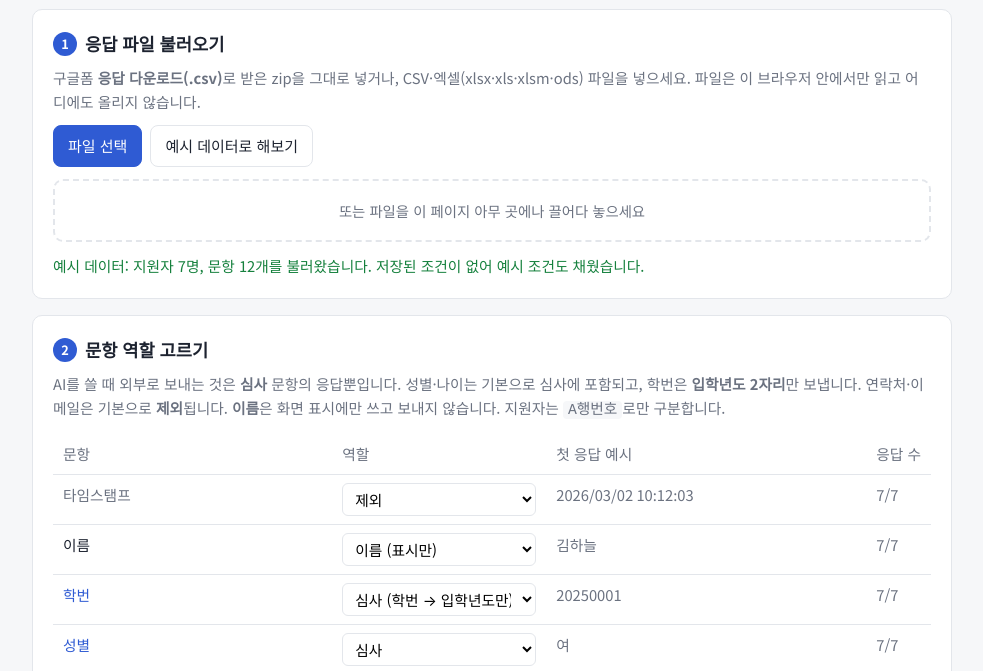
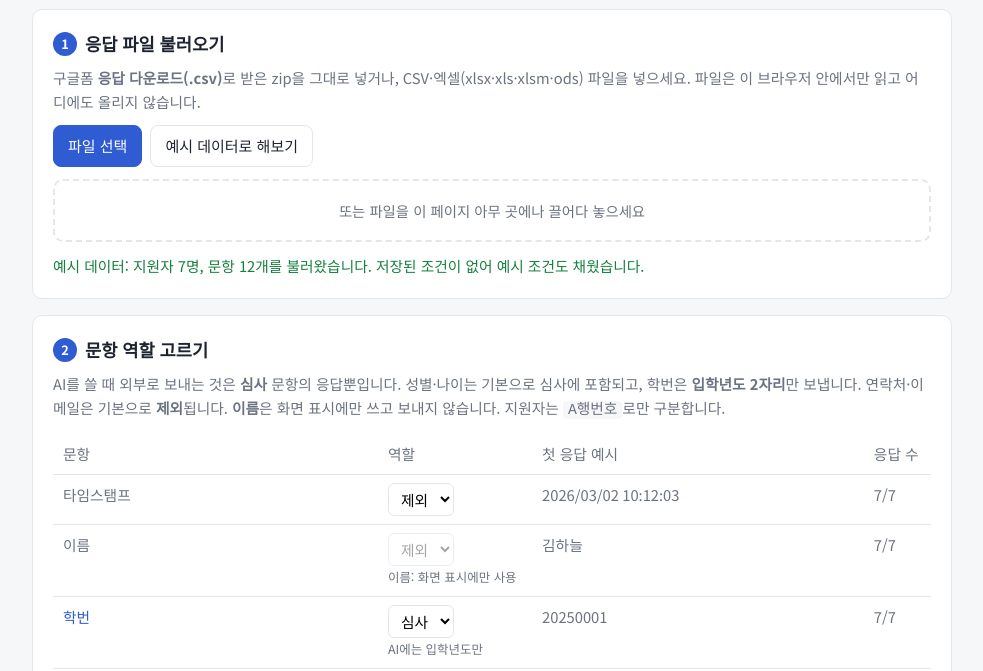
Before and after one commit to krelvisgames-creator/vibe-coding-JunhaYoo, a plain HTML site: page index.html in a window 1280 px wide. Both pictures are taken after a click on the button "예시 데이터로 해보기". Shown: the part 105-776 px from the top of the page, without its empty margins (148-1131 px from the left). Drawn offline with nearby package versions, Linux system fonts and the light colour scheme.

Commit message:
Add files via upload
V1.1

```diff
--- a/app.js
+++ b/app.js
@@ -9,10 +9,12 @@
 const MODEL = "openai/gpt-oss-120b";
 const API_URL = "https://api.groq.com/openai/v1/chat/completions";
 const MAX_TOKENS = 2048; // 한 명분 조건별 판단 + 인용 + 짧은 추론에 충분한 길이
-const REASONING_EFFORT = "low"; // 추론 토큰을 줄여 분당 토큰 한도(8,000)를 아낀다
-// 요청 사이 최소 간격(밀리초). 한 명당 약 1,500~2,000토큰이라 분당 8,000토큰 한도에 맞춰 1분에 4명 정도로 늦춘다.
-// 한도에 닿지 않게 미리 늦추는 것이지 재시도가 아니다.
-const AI_PACE_MS = 15000;
+// 추론 수준. "low"에서는 "평일 저녁 가능"을 "월·수·금 저녁 가능" 조건에 대해 애매로 판단하는 등
+// 포함 관계를 놓쳐서 "medium"으로 올렸다(2026-09-29). 대신 한 명당 토큰이 늘어 요청 간격도 늘렸다.
+const REASONING_EFFORT = "medium";
+// 요청 사이 최소 간격(밀리초). 추론 medium 기준 한 명당 약 2,000~2,500토큰이라 분당 8,000토큰 한도에 맞춰
+// 1분에 3명 정도로 늦춘다. 한도에 닿지 않게 미리 늦추는 것이지 재시도가 아니다.
+const AI_PACE_MS = 20000;
 // 요청 하나에 넣을 지원자 수. 서로 비교하지 않고 독립적으로 판단하도록 한 명씩 보낸다.
 const AI_BATCH_SIZE = 1;
 
@@ -23,25 +25,24 @@ const STORAGE_KEYS = {
   apiKeySlot: "screening.apiKeySlot.v1", // 키 자체가 아니라 저장 위치 이름
 };
 
-// 문항 역할. 외부(AI)로 나가는 것은 REVIEW(심사) 문항의 응답과 STUDENT_ID(입학년도 2자리만)뿐이다.
+// 문항 역할은 "심사"와 "제외" 두 가지만 고를 수 있다(선택지가 많으면 헷갈려서 줄였다).
+// - 심사: AI에 보낸다. 단, 학번 문항(제목에 "학번")은 학번 전체 대신 입학년도 2자리만 보낸다.
+// - 제외: 쓰지 않는다.
+// 이름 문항은 자동으로 찾아 화면 표시에만 쓰고, 역할은 "제외"로 고정해 절대 보내지 않는다.
 const ROLE = {
-  NAME: "name",             // 화면 표시용. 외부로 보내지 않는다.
-  REVIEW: "review",         // 심사 문항. 응답을 그대로 보낸다. 성별·나이도 기본은 여기다.
-  STUDENT_ID: "studentId",  // 심사 문항이지만 학번 전체 대신 입학년도 2자리만 보낸다(예: 20250001 → 25학번).
-  EXCLUDE: "exclude",       // 쓰지 않는다.
+  REVIEW: "review",
+  EXCLUDE: "exclude",
 };
 const ROLE_LABEL = {
-  [ROLE.NAME]: "이름 (표시만)",
   [ROLE.REVIEW]: "심사",
-  [ROLE.STUDENT_ID]: "심사 (학번 → 입학년도만)",
   [ROLE.EXCLUDE]: "제외",
 };
 // AI에 보내는(심사에 쓰는) 역할
-const SENT_ROLES = [ROLE.REVIEW, ROLE.STUDENT_ID];
+const SENT_ROLES = [ROLE.REVIEW];
 
 // 기본 "제외"로 둘 문항: 연락처·이메일·타임스탬프·생년월일·주소
 const EXCLUDE_PATTERN = /타임\s*스탬프|timestamp|연락처|전화|휴대폰|핸드폰|phone|이메일|e-?mail|메일|카톡|카카오|주소|생년월일/i;
-// 학번 문항 추정(기본 "심사 (입학년도만)")
+// 학번 문항 추정(심사일 때 입학년도만 보냄)
 const STUDENT_ID_PATTERN = /학번|student\s*id/i;
 // 이름 문항 추정
 const NAME_PATTERN = /이름|성명|^\s*name\s*$/i;
@@ -344,16 +345,17 @@ function buildHeaders(firstRow) {
   });
 }
 
-// 문항 제목으로 역할을 추정한다. 연락처 등은 제외, 학번은 입학년도만 심사, 첫 이름 문항은 이름, 나머지(성별·나이 포함)는 심사.
+// 문항 제목으로 역할을 추정한다. 연락처 등은 제외, 첫 이름 문항은 이름(제외 고정), 나머지(성별·나이·학번 포함)는 심사.
 function guessRoles(columns) {
   let nameFound = false;
   for (const col of columns) {
+    col.isName = false;
+    col.isStudentId = STUDENT_ID_PATTERN.test(col.title);
     if (EXCLUDE_PATTERN.test(col.title)) {
       col.role = ROLE.EXCLUDE;
-    } else if (STUDENT_ID_PATTERN.test(col.title)) {
-      col.role = ROLE.STUDENT_ID;
-    } else if (!nameFound && NAME_PATTERN.test(col.title)) {
-      col.role = ROLE.NAME;
+    } else if (!nameFound && !col.isStudentId && NAME_PATTERN.test(col.title)) {
+      col.role = ROLE.EXCLUDE;
+      col.isName = true;
       nameFound = true;
     } else {
       col.role = ROLE.REVIEW;
@@ -373,23 +375,20 @@ function entryYearOf(raw) {
   return "";
 }
 
-// AI에 보낼 한 칸의 값. 학번 역할은 입학년도만 보낸다.
+// AI에 보낼 한 칸의 값. 학번 문항은 입학년도만 보낸다.
 function sentValueOf(col, raw) {
-  if (col.role === ROLE.STUDENT_ID) {
+  if (col.isStudentId) {
     const year = entryYearOf(raw);
     return year ? `${year}학번` : "(알 수 없음)";
   }
   return raw || "(무응답)";
 }
 
-// 이름 역할은 한 문항만 가질 수 있다. 다른 문항을 이름으로 바꾸면 기존 이름 문항은 제외로 돌린다.
+// 이름 문항은 바꿀 수 없다(항상 제외 = AI로 보내지 않음).
 function setColumnRole(index, role) {
-  if (role === ROLE.NAME) {
-    for (const col of state.columns) {
-      if (col.role === ROLE.NAME && col.index !== index) col.role = ROLE.EXCLUDE;
-    }
-  }
-  state.columns[index].role = role;
+  const col = state.columns[index];
+  if (col.isName || !Object.values(ROLE).includes(role)) return;
+  col.role = role;
   renderColumns();
 }
 
@@ -688,7 +687,7 @@ const SYSTEM_PROMPT = `너는 동아리 서류 심사를 돕는 보조자다.
 
 규칙:
 1. 응답에 없는 내용을 추측하지 말 것. 근거가 응답에 없으면 unclear로 둔다.
-2. 애매하면 unclear로 둘 것.
+2. 애매하면 unclear로 둘 것. 단, 응답이 조건을 논리적으로 포함하면 추측이 아니라 근거가 있는 것이므로 met으로 판단한다. 예: 조건 "월·수·금 저녁에 참석할 수 있다"에 응답 "평일 저녁 모두 가능"은 met, 응답 "화·목 저녁만 가능"은 unmet, 응답 "요일에 따라 다름"은 unclear.
 3. 맞춤법, 이름, 학과, 말투, 글의 길이나 성의처럼 조건과 무관한 요소는 판단에서 배제할 것.
 4. 성별·나이·입학년도 문항의 응답은 조건 문장이 그 항목(성별, 나이, 학년·입학년도)을 직접 다룰 때만 참고하고, 그 밖의 조건 판단에는 절대 쓰지 말 것. 다른 응답의 글에서 성별이나 나이를 짐작하지도 말 것.
 5. 근거(quote)는 응답 원문을 한 글자도 바꾸지 말고 그대로 복사할 것. 근거가 없으면 빈 문자열로 둔다.
@@ -756,7 +755,7 @@ function buildPayload(applicant, targets) {
     응답: state.columns
       .filter((c) => SENT_ROLES.includes(c.role))
       .map((c) => ({
-        문항: c.role === ROLE.STUDENT_ID ? `${c.title} (입학년도)` : c.title,
+        문항: c.isStudentId ? `${c.title} (입학년도)` : c.title,
         응답: sentValueOf(c, applicant.answers[c.index]),
       })),
     조건: criteria,
@@ -1068,6 +1067,20 @@ function renderColumns() {
     }
     select.addEventListener("change", () => setColumnRole(col.index, select.value));
     tdRole.append(select);
+    // 역할 옆 짧은 설명: 이름은 표시만, 학번은 입학년도만
+    let note = "";
+    if (col.isName) {
+      select.disabled = true;
+      note = "이름: 화면 표시에만 사용";
+    } else if (col.isStudentId && col.role === ROLE.REVIEW) {
+      note = "AI에는 입학년도만";
+    }
+    if (note) {
+      const small = document.createElement("span");
+      small.className = "role-note";
+      small.textContent = note;
+      tdRole.append(small);
+    }
 
     const tdEx = document.createElement("td");
     tdEx.className = "example";
@@ -1083,7 +1096,7 @@ function renderColumns() {
   }
 
   const review = state.columns.filter((c) => SENT_ROLES.includes(c.role)).length;
-  const hasName = state.columns.some((c) => c.role === ROLE.NAME);
+  const hasName = state.columns.some((c) => c.isName);
   const summary = $("#col-summary");
   if (review === 0) {
     summary.className = "status warn";
@@ -1236,7 +1249,7 @@ function showResultStatus(kind, text) {
 }
 
 function displayName(applicant) {
-  const col = state.columns.find((c) => c.role === ROLE.NAME);
+  const col = state.columns.find((c) => c.isName);
   return col ? applicant.answers[col.index] : "";
 }
 
@@ -1445,7 +1458,7 @@ function renderDetail(visible, evals) {
       el("dt", {}, c.title),
       el("dd", { class: a.answers[c.index] ? "" : "blank" },
         a.answers[c.index] || "(무응답)",
-        c.role === ROLE.STUDENT_ID ? el("span", { class: "hint" }, ` → AI에는 ${sentValueOf(c, a.answers[c.index])}만 보냄`) : null),
+        c.isStudentId ? el("span", { class: "hint" }, ` → AI에는 ${sentValueOf(c, a.answers[c.index])}만 보냄`) : null),
     ])),
   );
 
--- a/index.html
+++ b/index.html
@@ -129,7 +129,7 @@
         </div>
         <p class="hint">
           AI(Groq 무료 플랜)는 판단이 비어 있는 조건만 채우고, 임원이 누른 판단은 바꾸지 않습니다.
-          무료 한도(분당 토큰 8,000)에 맞춰 15초 간격으로 한 명씩 보냅니다. 40명이면 10분쯤 걸립니다.
+          무료 한도(분당 토큰 8,000)에 맞춰 20초 간격으로 한 명씩 보냅니다. 40명이면 13분쯤 걸립니다.
         </p>
       </div>
 
--- a/style.css
+++ b/style.css
@@ -123,8 +123,7 @@ code { background: var(--bg); padding: 1px 5px; border-radius: 4px; }
   white-space: nowrap;
 }
 .col-table td.count { white-space: nowrap; color: var(--muted); }
-.col-table tr.role-review td.q,
-.col-table tr.role-studentId td.q { color: var(--accent); }
+.col-table tr.role-review td.q { color: var(--accent); }
 .col-table tr.role-exclude td.q { color: var(--muted); }
 
 select {
@@ -371,3 +370,6 @@ dialog label { display: block; font-size: 0.9rem; margin-bottom: 4px; }
 
 /* 결과 CSV 내보내기 버튼은 오른쪽 끝에 */
 #btn-export { margin-left: auto; }
+
+/* 역할 옆 짧은 설명 */
+.role-note { display: block; font-size: 0.78rem; color: var(--muted); margin-top: 2px; }
```
Also changed, not shown: 1 other file.
